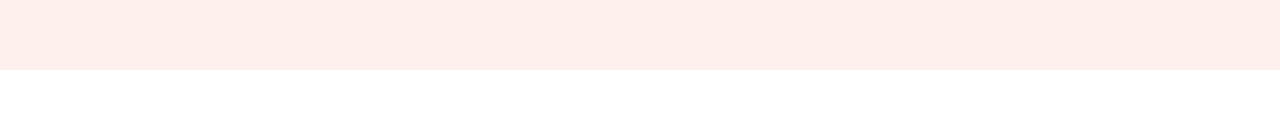
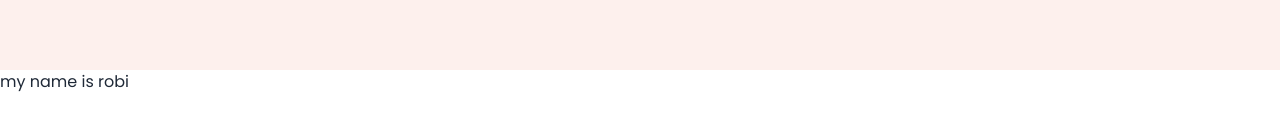
Before and after one commit to mozzammelrobi/biker-zoon-, a plain HTML site: page index.html in a window 1280 px wide. Shown: the part 557-688 px from the top of the page. Drawn offline with nearby package versions, Linux system fonts and the light colour scheme.

Commit message:
new h1 added

```diff
--- a/index.html
+++ b/index.html
@@ -115,6 +115,7 @@
               </div>
         </div>
     </header>
+    <h1>my name is robi</h1>
 </body>
 
 </html>
```
